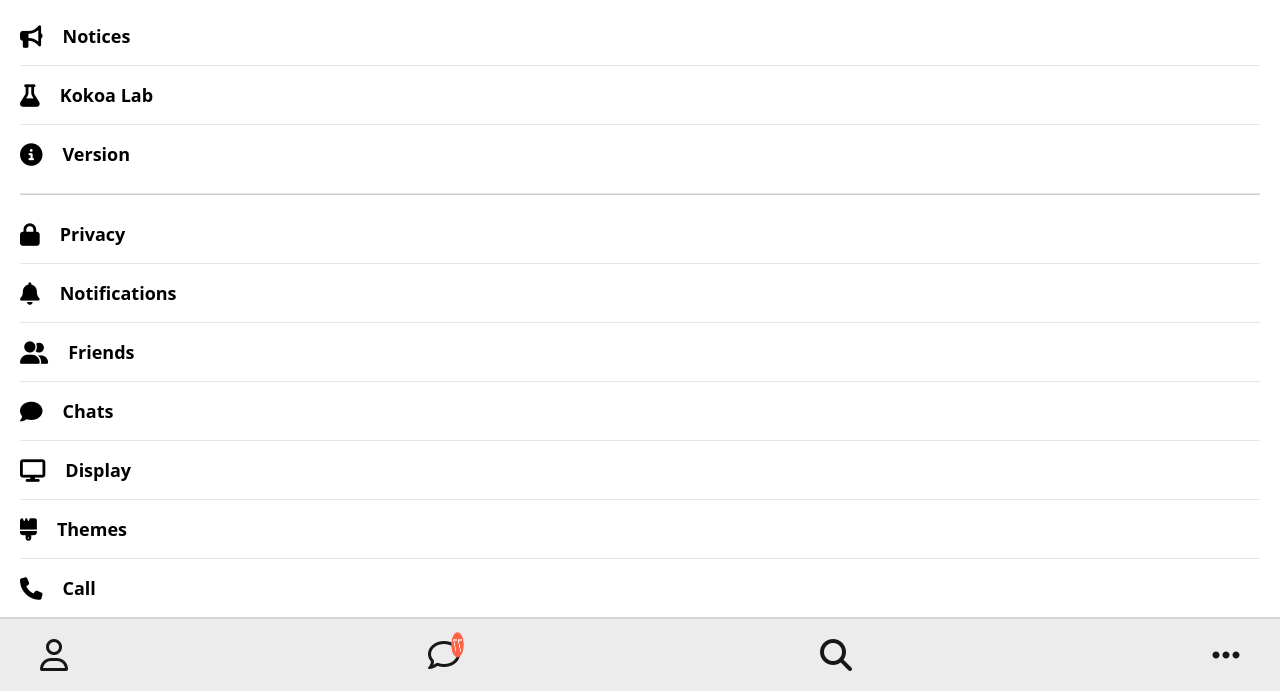
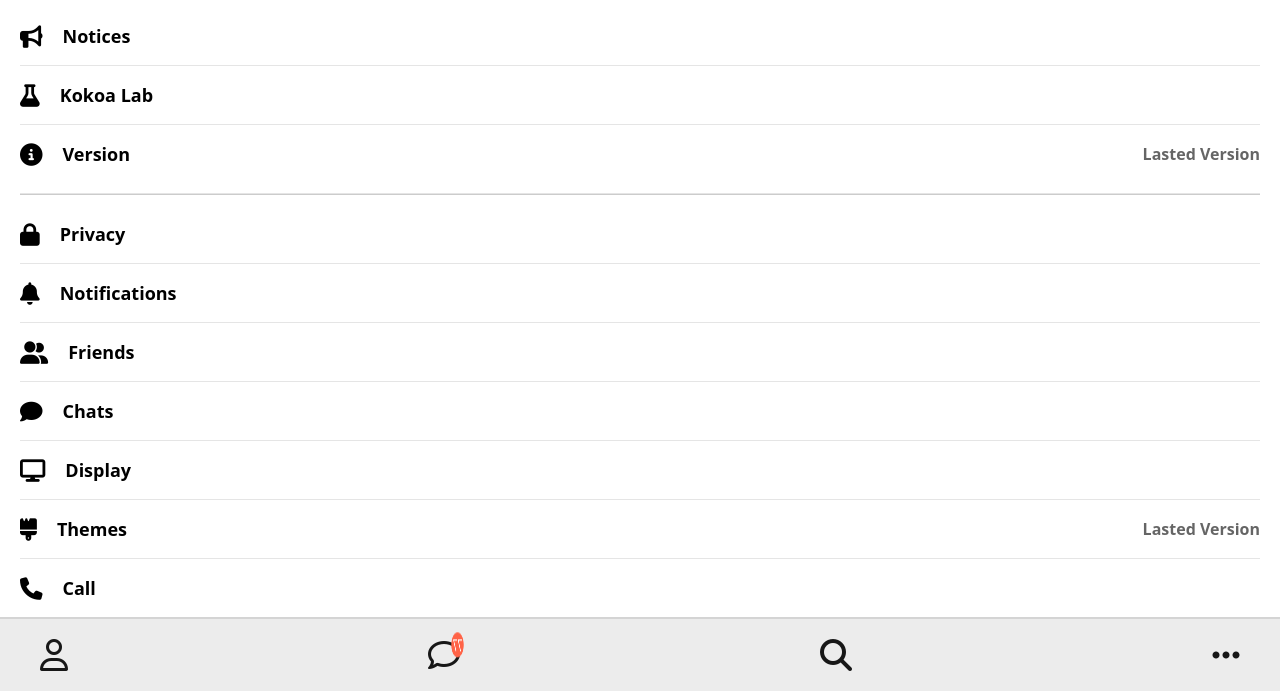
Before and after one commit to Monic01/kokoa-talk, a plain HTML site: page setting.html in a window 1280 px wide. Shown: the part 109-800 px from the top of the page. Drawn offline with Linux system fonts and the light colour scheme.

Commit message:
setting.html/css change

```diff
--- a/setting.html
+++ b/setting.html
@@ -35,8 +35,15 @@
                 </li>
                 <li class="setting-list"><a href="#"><i class="fa-solid fa-flask fa-lg mg-right-icon"></i>Kokoa Lab</a>
                 </li>
-                <li class="setting-list"><a href="#"><i
-                            class="fa-solid fa-circle-info fa-lg mg-right-icon"></i>Version</a></li>
+                <li class="setting-list"><a href="#" class="lasted-version">
+                        <div class="lasted-version-column">
+                            <i class="fa-solid fa-circle-info fa-lg mg-right-icon"></i>Version
+                        </div>
+                        <div class="lasted-version-column">
+                            Lasted Version
+                        </div>
+                    </a>
+                </li>
             </ul>
         </section>
         <section class="setting-screen_bottom">
@@ -51,7 +58,14 @@
                 </li>
                 <li class="setting-list"><a href="#"><i class="fa-solid fa-display fa-lg mg-right-icon"></i>Display</a>
                 </li>
-                <li class="setting-list"><a href="#"><i class="fa-solid fa-brush fa-lg mg-right-icon"></i>Themes</a>
+                <li class="setting-list"><a href="#" class="lasted-version">
+                        <div class="lasted-version-column">
+                            <i class="fa-solid fa-brush fa-lg mg-right-icon"></i>Themes
+                        </div>
+                        <div class="lasted-version-column">
+                            Lasted Version
+                        </div>
+                    </a>
                 </li>
                 <li class="setting-list"><a href="#"><i class="fa-solid fa-phone fa-lg mg-right-icon"></i>Call</a>
                 </li>
--- a/style/screen/settings.css
+++ b/style/screen/settings.css
@@ -47,3 +47,15 @@
     display: flex;
     align-items: center;
 }
+
+.lasted-version {
+    width: 100%;
+    display: flex;
+    justify-content: space-between;
+    align-items: center;
+}
+
+.lasted-version-column:last-child {
+    opacity: 0.6;
+    font-size: 16px;
+}
```
